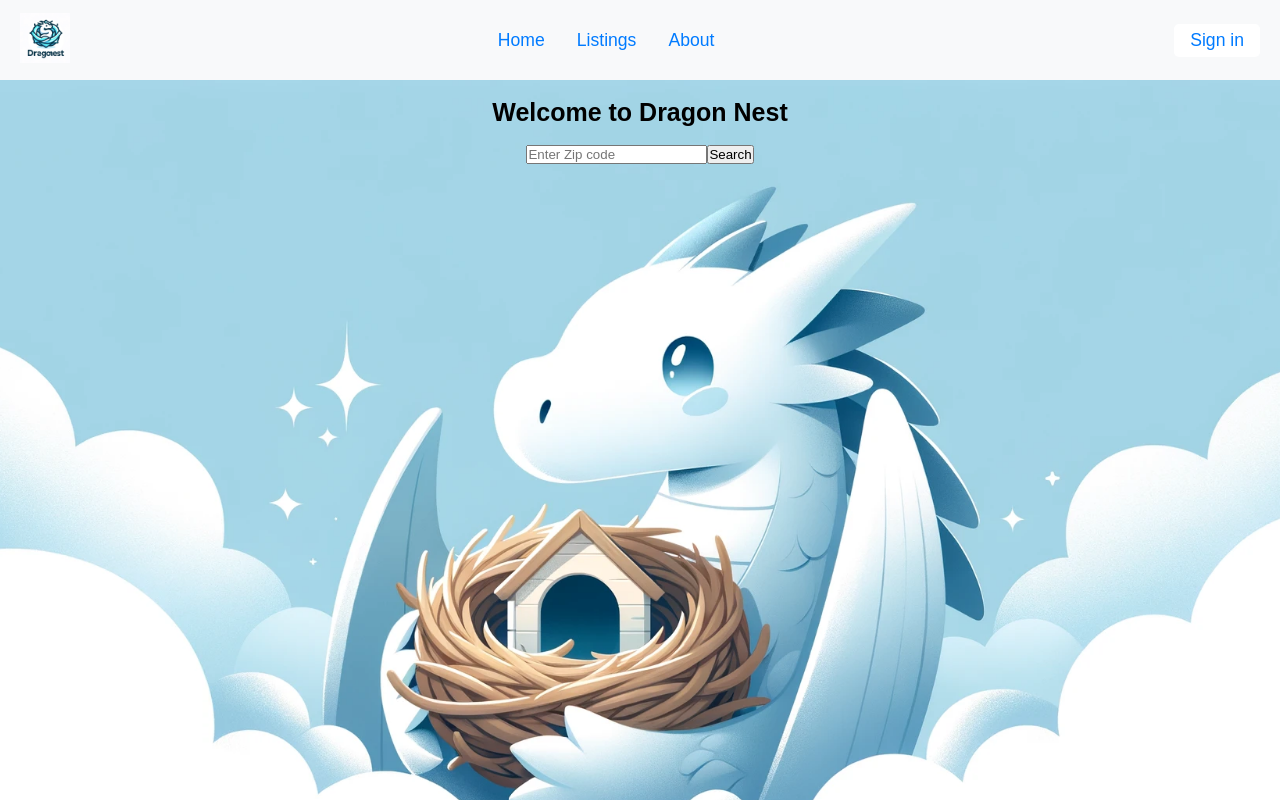
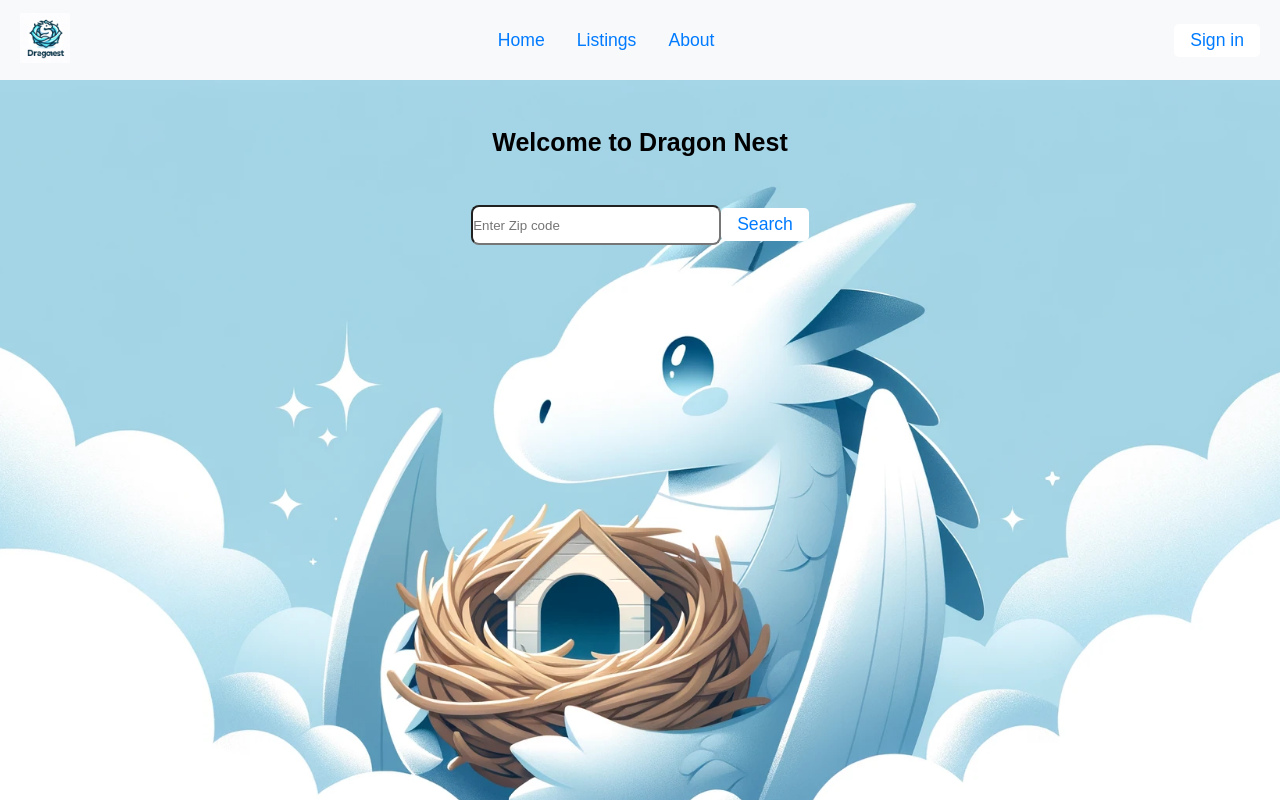
Before and after one commit to hgtphang/DragonNest, a React (Create React App) app in the folder frontend/: page / in a window 1280 px wide. Shown: the top 800 px of the page. Built offline with nearby package versions, Linux system fonts and the light colour scheme.

Commit message:
Small change in CSS style for search bar

```diff
--- a/frontend/src/components/NavBar.js
+++ b/frontend/src/components/NavBar.js
@@ -6,6 +6,7 @@ import { navItems } from './NavItems';
 
 function NavBar() {
   return (
+    <>
       <nav className="navbar">
         <Link to="/" className="navbar-logo">
           <img src={Logo} alt="Logo" height="50" /> {/* Include the logo image here */}
@@ -25,6 +26,7 @@ function NavBar() {
             <button className='btn'>Sign in</button>
         </Link>
       </nav>
+    </>
   );
 }
 
--- a/frontend/src/components/SearchBar.js
+++ b/frontend/src/components/SearchBar.js
@@ -21,50 +21,23 @@ function SearchBar({ onSearch }) {
     onSearch(searchTerm); // Calls the onSearch function passed as a prop from the parent component.
   };
 
-  // Define your styles as objects
-  const containerStyle = {
-    // Add your container styles here
-    // Example:
-    display: 'flex',
-    justifyContent: 'center',
-    alignItems: 'center',
-    padding: '20px',
-    // ...
-  };
 
-  const formStyle = {
-    // Add your form styles here
-    // Example:
-    display: 'flex',
-    flexDirection: 'column',
-    // ...
-  };
-
-  const inputStyle = {
-    // Add your input styles here
-    // Example:
-    marginBottom: '10px',
-    // ...
-  };
-
-
-
-  // The component returns a form element with an input field and a submit button.
-  // The form has an 'onSubmit' event listener that calls 'handleSubmit' when the form is submitted.
   return (
+    <header class="masthead">
           <div className="search-container">
-      <form onSubmit={handleSubmit} className="search-form">
+            <form onSubmit={handleSubmit} >
                   <input
-          type="text"
-          className="search-input"
+                    type="number"
+                    className="search-bar"
                     placeholder="Enter Zip code"
-          value={searchTerm}
                     onChange={handleInputChange}
                   />
-        <button type="submit">Search</button>
+                  <button className='btn'>Search</button>
             </form>
         </div>
+      </header>
   );
+
 }
 
 export default SearchBar; // Exports the SearchBar component for use in other parts of the application.
--- a/frontend/src/components/Style.css
+++ b/frontend/src/components/Style.css
@@ -33,9 +33,17 @@
     align-items: center;
   }
 
+.search-bar {
+  position: center;
+  height: 40px;
+  width: 250px;
+  border-radius: 8px;
+  margin: 0 auto; /* Center the search bar */
+}
+
 .search-container {
   text-align: center;
-    padding: 20px;
+  padding: 50px;
 }
 
 .welcome-message {
@@ -44,6 +52,7 @@
 }
 /* Button styles */
 .btn {
+    padding: 200px;
     border: none;
     background: transparent;
     padding: 6px 16px;
@@ -56,8 +65,11 @@
 }
 
 .btn:hover {
-    color: white; /* Light text on hover */
-    background: #0056b3; /* Darker blue background on hover */
+    background: #107bda; /* Darker blue background on hover */
+}
+
+.btn:after {
+    margin-left: 5px;
   }
 
 /* Navigation items */
--- a/frontend/src/pages/HomePage.js
+++ b/frontend/src/pages/HomePage.js
@@ -15,7 +15,7 @@ function HomePage({ onSearch }) {
     <div className="homepage">
       <div className="search-container">
         <h1 className="welcome-message">Welcome to Dragon Nest</h1>
-        <SearchBar onSearch={handleSearch} placeholder="Enter Zip Code" />
+        <SearchBar onSearch={handleSearch} />
       </div>
     </div>
   );
```
Lines whose indentation alone changed are shown as unchanged.
